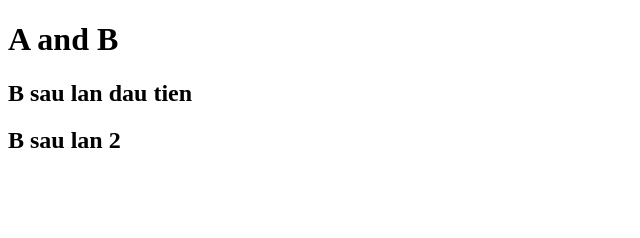
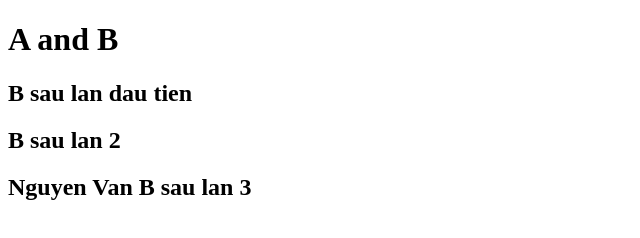
Before and after one commit to wiliamtrackson/Web-site-of-A-and-B, a plain HTML site: page index.html in a window 1280 px wide. Shown: the whole page, without its empty margins (0-640 px from the left). Drawn offline with Linux system fonts and the light colour scheme.

Commit message:
B sua lan 3

```diff
--- a/index.html
+++ b/index.html
@@ -9,5 +9,6 @@
     <h1>A and B</h1>
     <h2>B sau lan dau tien</h2>
     <h2>B sau lan 2</h2>
+    <h2>Nguyen Van B sau lan 3</h2>
   </body>
 </html>
```
